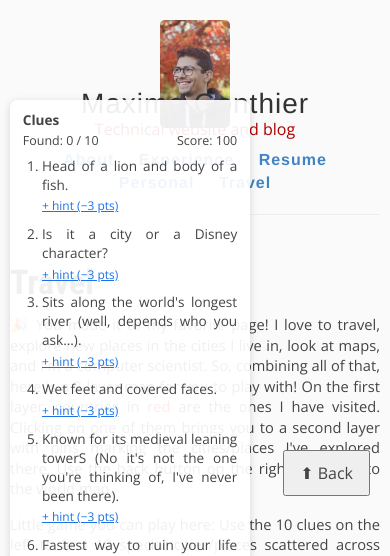
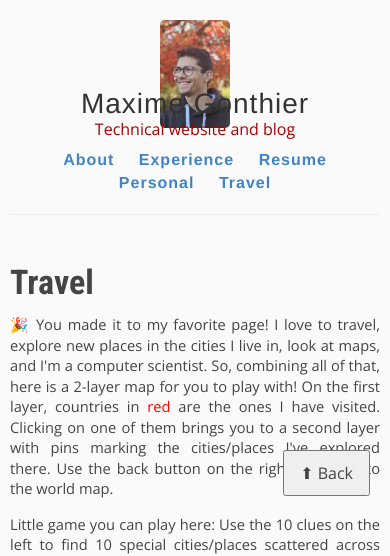
Before and after one commit to MaximeGonthier/MaximeGonthier.github.io, a Jekyll site: the page built from travel.md, in a window 390 px wide. Shown: the top 556 px of the page. Built offline with Jekyll 4.4.1, drawn with Linux system fonts in a browser that asks for light colours; nearby versions of some CDN libraries; some of the changed lines change nothing that is shown; some of the changed text lies outside the part shown; grey boxes are pictures that could not be loaded.

Commit message:
smartphone support for travel

```diff
--- a/travel.md
+++ b/travel.md
@@ -50,9 +50,9 @@
   }
   #clues .clue.found .reveal { display: none; }
   #score-flash { transition: color 0.4s; }
-</style>
 
-<div id="clues" style="
+  /* Clues panel — fixed sidebar on desktop */
+  #clues {
     position: fixed;
     left: 10px;
     top: 100px;
@@ -65,7 +65,53 @@
     border-radius: 8px;
     box-shadow: 0 2px 8px rgba(0,0,0,0.15);
     font-size: 0.85rem;
-">
+  }
+
+  /* Toggle button — only shown on small screens */
+  #clues-toggle {
+    display: none;
+  }
+
+  @media (max-width: 768px) {
+    /* On phones the sidebar would cover the map, so hide it behind a toggle
+       and turn it into a bottom sheet you can open and close. */
+    #clues {
+      left: 8px;
+      right: 8px;
+      top: auto;
+      bottom: 68px;
+      width: auto;
+      max-height: 55vh;
+      display: none;
+    }
+    #clues.clues-open {
+      display: block;
+    }
+    #clues-toggle {
+      display: inline-flex;
+      align-items: center;
+      gap: 0.4rem;
+      position: fixed;
+      left: 10px;
+      bottom: 16px;
+      z-index: 1100;
+      padding: 0.6rem 1rem;
+      background: #1a73e8;
+      color: #fff;
+      border: none;
+      border-radius: 24px;
+      font-size: 0.9rem;
+      font-weight: 600;
+      box-shadow: 0 2px 10px rgba(0,0,0,0.25);
+      cursor: pointer;
+    }
+    #clues-toggle:active { background: #0b57c0; }
+  }
+</style>
+
+<button type="button" id="clues-toggle" aria-expanded="false" aria-controls="clues">Show clues</button>
+
+<div id="clues">
   <strong>Clues</strong>
   <div style="display:flex; justify-content:space-between; font-size:0.78rem; color:#444; margin: 0.2rem 0 0.4rem;">
     <span>Found: <span id="clue-progress">0 / 10</span></span>
@@ -146,6 +192,18 @@
 </button>
 
 <script>
+
+  // Mobile-only: toggle the clues panel open/closed so it doesn't cover the map.
+  (function () {
+    const toggle = document.getElementById("clues-toggle");
+    const clues = document.getElementById("clues");
+    if (!toggle || !clues) return;
+    toggle.addEventListener("click", () => {
+      const open = clues.classList.toggle("clues-open");
+      toggle.setAttribute("aria-expanded", open ? "true" : "false");
+      toggle.textContent = open ? "Hide clues" : "Show clues";
+    });
+  })();
 
   // Stack to track previous ranks
 let scrollHistory = ["world-map-container"]; // matches the container ID
```
